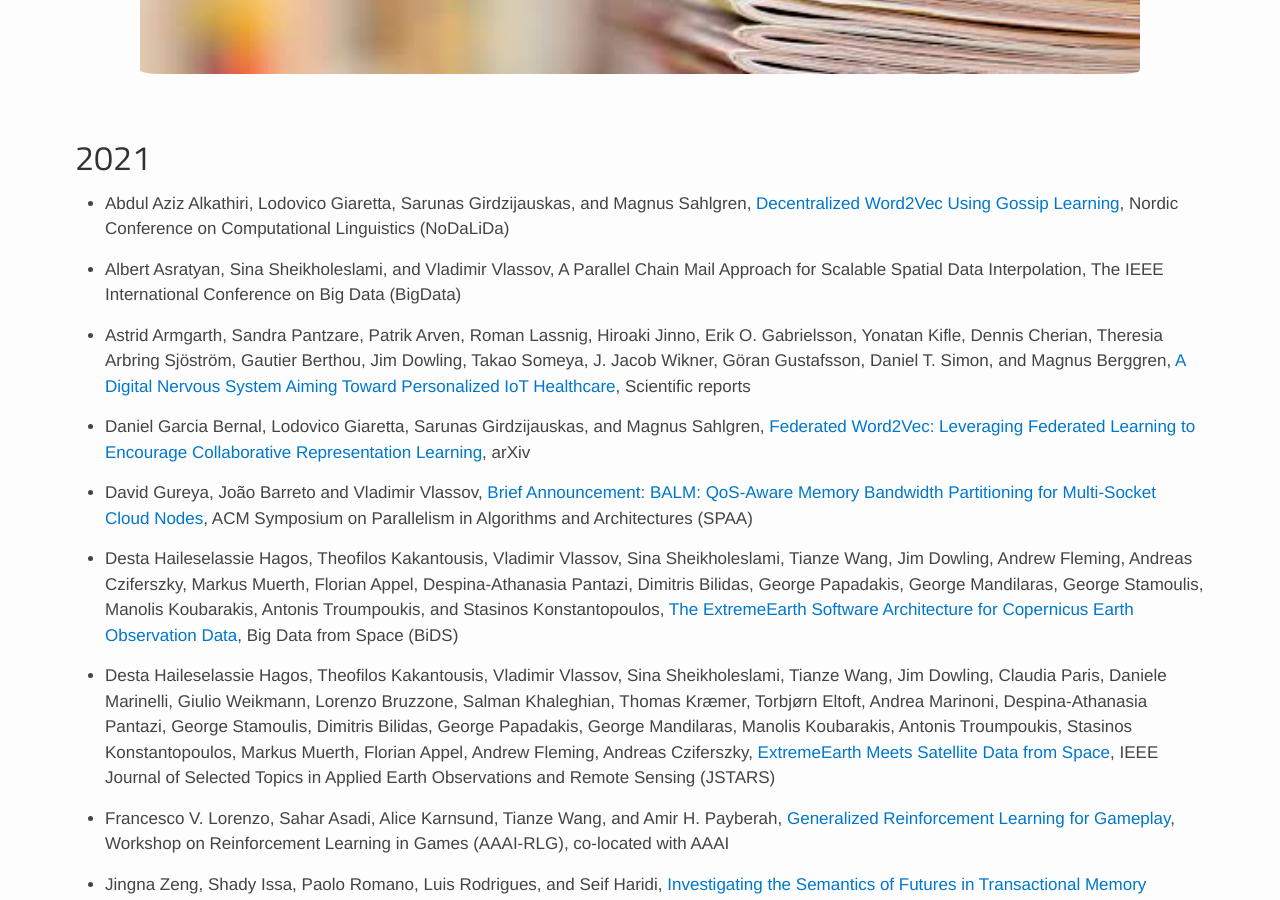
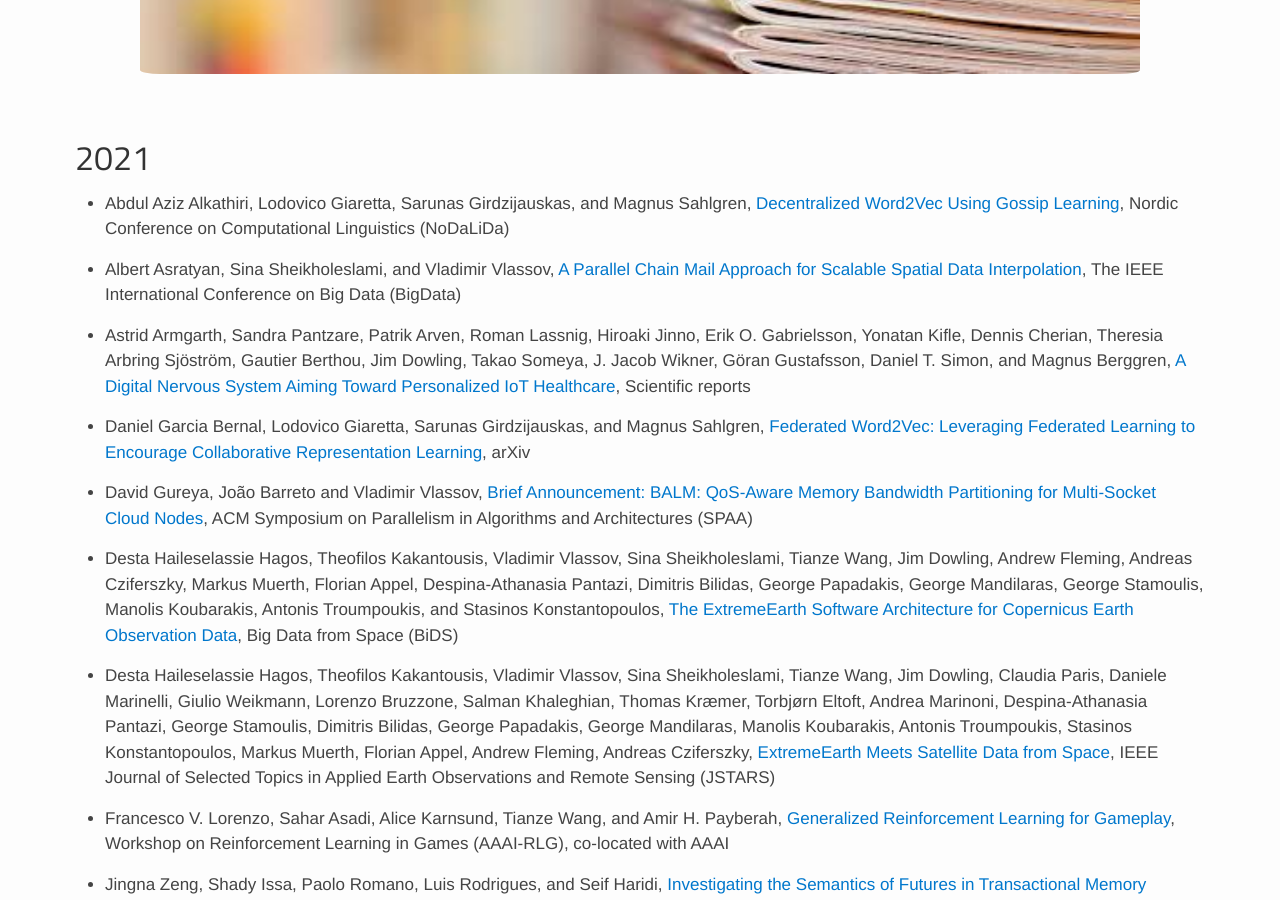
Before and after one commit to dcatkth/dcatkth.github.io, a Jekyll site: the page built from publication.md, in a window 1280 px wide and 900 px high, scrolled down 307 px. Built offline with Jekyll 4.4.1, drawn with Linux system fonts in a browser that asks for light colours; part of the change alters nothing that is shown.

```diff
--- a/publication.md
+++ b/publication.md
@@ -10,7 +10,7 @@ permalink: /publication/
 ## 2021
 * Abdul Aziz Alkathiri, Lodovico Giaretta, Sarunas Girdzijauskas, and Magnus Sahlgren, [Decentralized Word2Vec Using Gossip Learning](/papers/Alkathiri2021DecentralizedWord2Vec.pdf), Nordic Conference on Computational Linguistics (NoDaLiDa)
 
-* Albert Asratyan, Sina Sheikholeslami, and Vladimir Vlassov, A Parallel Chain Mail Approach for Scalable Spatial Data Interpolation, The IEEE International Conference on Big Data (BigData)
+* Albert Asratyan, Sina Sheikholeslami, and Vladimir Vlassov, [A Parallel Chain Mail Approach for Scalable Spatial Data Interpolation](/papers/chainmail_interpolation_bigdata2021.pdf), The IEEE International Conference on Big Data (BigData)
 
 * Astrid Armgarth, Sandra Pantzare, Patrik Arven, Roman Lassnig, Hiroaki Jinno, Erik O. Gabrielsson, Yonatan Kifle, Dennis Cherian, Theresia Arbring Sjöström, Gautier Berthou, Jim Dowling, Takao Someya, J. Jacob Wikner, Göran Gustafsson, Daniel T. Simon, and Magnus Berggren, [A Digital Nervous System Aiming Toward Personalized IoT Healthcare](/papers/s41598-021-87177-z.pdf), Scientific reports
 
```
Also changed, not shown: 1 other file.
